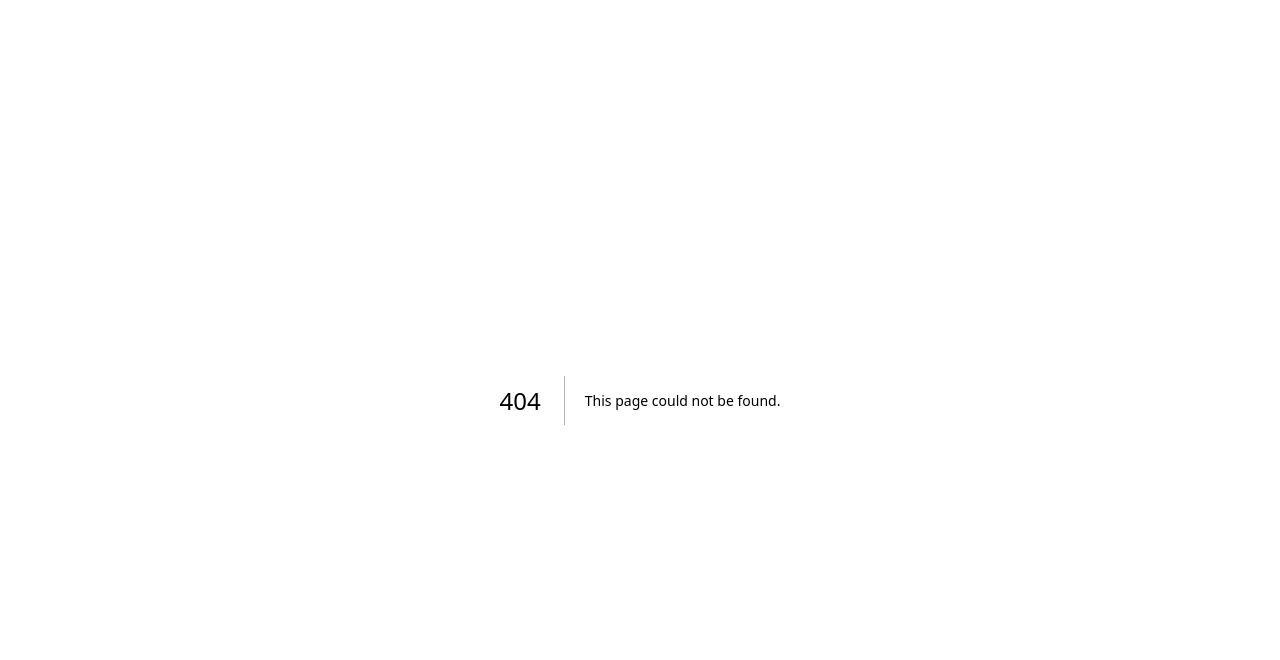
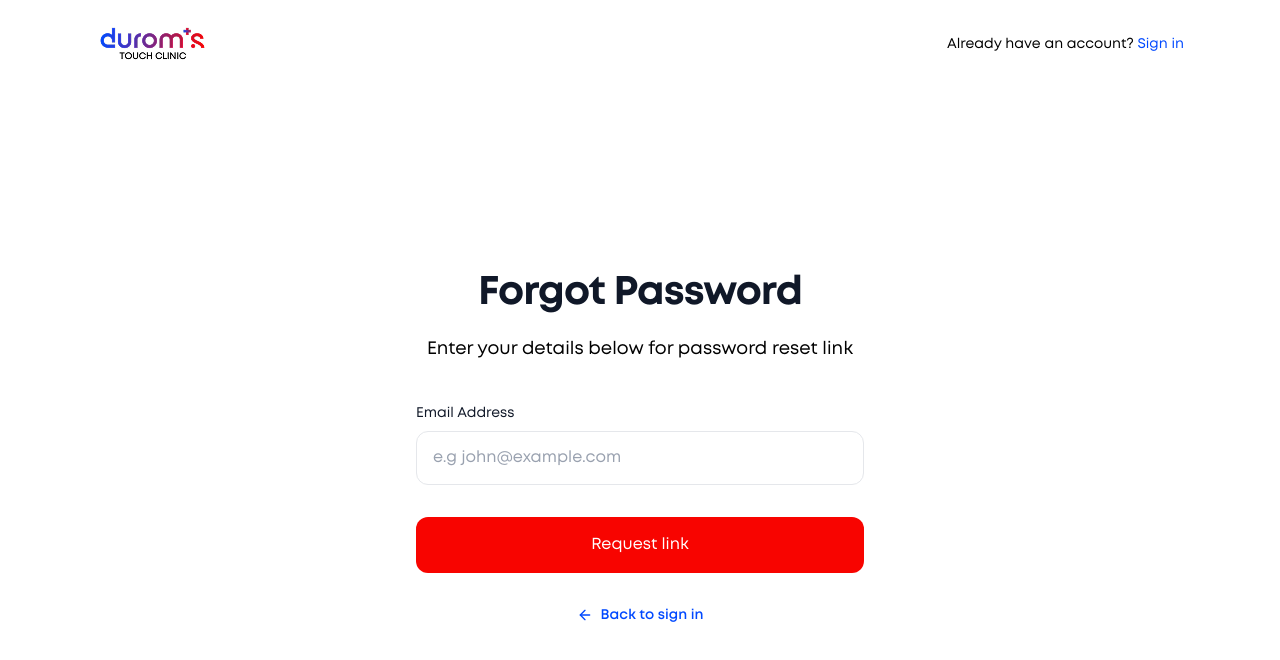
Before and after one commit to adeyemimichael/DTC-PROJECT, a Next.js app: page /user/forgot-password in a window 1280 px wide. Before the commit this address had no page. Shown: the top 660 px of the page. Built offline with nearby package versions, Linux system fonts and the light colour scheme.

Commit message:
restructure the user pages

```diff
--- a/src/app/(auth)/forgot-password/page.tsx
+++ b/src/app/user/(auth)/forgot-password/page.tsx
@@ -5,7 +5,7 @@ import { Button } from "@/components/ui";
 
 export default function ForgotPasswordPage() {
   return (
-    <div className="w-full">
+    <div className="max-w-md mx-auto">
       <div className="text-center mb-10">
         <h1 className="text-[2.5rem] font-bold text-gray-900 tracking-tight mb-3">
           Forgot Password
--- a/src/app/(auth)/layout.tsx
+++ b/src/app/user/(auth)/layout.tsx
@@ -25,8 +25,8 @@ export default function AuthLayout({
         </Link>
         <div className="text-sm font-medium text-secondary-600">
           Already have an account?{" "}
-          <Link href="/register" className="text-primary-blue hover:underline">
-            Sign up
+          <Link href="/user/login" className="text-primary-blue hover:underline">
+            Sign in
           </Link>
         </div>
         </div>
@@ -34,7 +34,7 @@ export default function AuthLayout({
 
       {/* Main Content */}
       <main className="flex-1 flex items-center justify-center p-4">
-        <div className="w-full max-w-[480px]">
+        <div className="w-full  container-brand">
           {children}
         </div>
       </main>
--- a/src/app/(auth)/login/page.tsx
+++ b/src/app/user/(auth)/login/page.tsx
@@ -4,7 +4,7 @@ import { Button } from "@/components/ui";
 
 export default function LoginPage() {
   return (
-    <div className="w-full">
+    <div className=" max-w-md mx-auto ">
       <div className="text-center mb-10">
         <h1 className="text-[2.5rem] font-bold text-gray-900 tracking-tight mb-2">
           Log Into Your Account
@@ -45,7 +45,7 @@ export default function LoginPage() {
           />
           <div className="flex justify-end pt-1">
             <Link
-              href="/forgot-password"
+              href="user/forgot-password"
               className="text-sm font-medium text-brand-blue hover:underline"
             >
               Forgot password?
--- a/src/app/register/page.tsx
+++ b/src/app/user/(auth)/register/page.tsx
@@ -285,9 +285,9 @@ const Register = () => {
 
   return (
     <div className="min-h-screen bg-white font-sans flex flex-col">
-      <Header />
 
-      <main className="flex-1 flex flex-col justify-start items-center py-10 md:py-16 px-4 animate-page-fade">
+
+      <main className="flex-1 flex flex-col justify-start items-center py-10 md:py-16 px-4 animate-page-fade ">
         {/* Step Indicator Panel */}
         <div className="w-full max-w-175 text-center mb-8">
           <h1 className="text-[28px] md:text-[36px] font-bold text-primary-deepblue tracking-tight leading-tight mb-2">
--- a/src/components/layout/Header.tsx
+++ b/src/components/layout/Header.tsx
@@ -58,12 +58,12 @@ export function Header({ className }: HeaderProps) {
         </nav>
 
         <div className="hidden items-center gap-4 md:flex">
-          <Link href="/login">
+          <Link href="/user/login">
             <Button variant="outline" size="md">
               Log In
             </Button>
           </Link>
-          <Link href="register">
+          <Link href="/user/register">
             <Button variant="primary" size="md">
               Register Now
             </Button>
```
Also changed, not shown: src/app/user/(auth)/reset-password/page.tsx (renamed from src/app/(auth)/reset-password/page.tsx), src/app/user/(dashboard)/appointments/page.tsx (renamed from src/app/patient/appointments/page.tsx), src/app/user/(dashboard)/layout.tsx (renamed from src/app/patient/layout.tsx), src/app/user/(dashboard)/medical-info/page.tsx (renamed from src/app/patient/medical-info/page.tsx), src/app/user/(dashboard)/overview/page.tsx (renamed from src/app/patient/overview/page.tsx).
